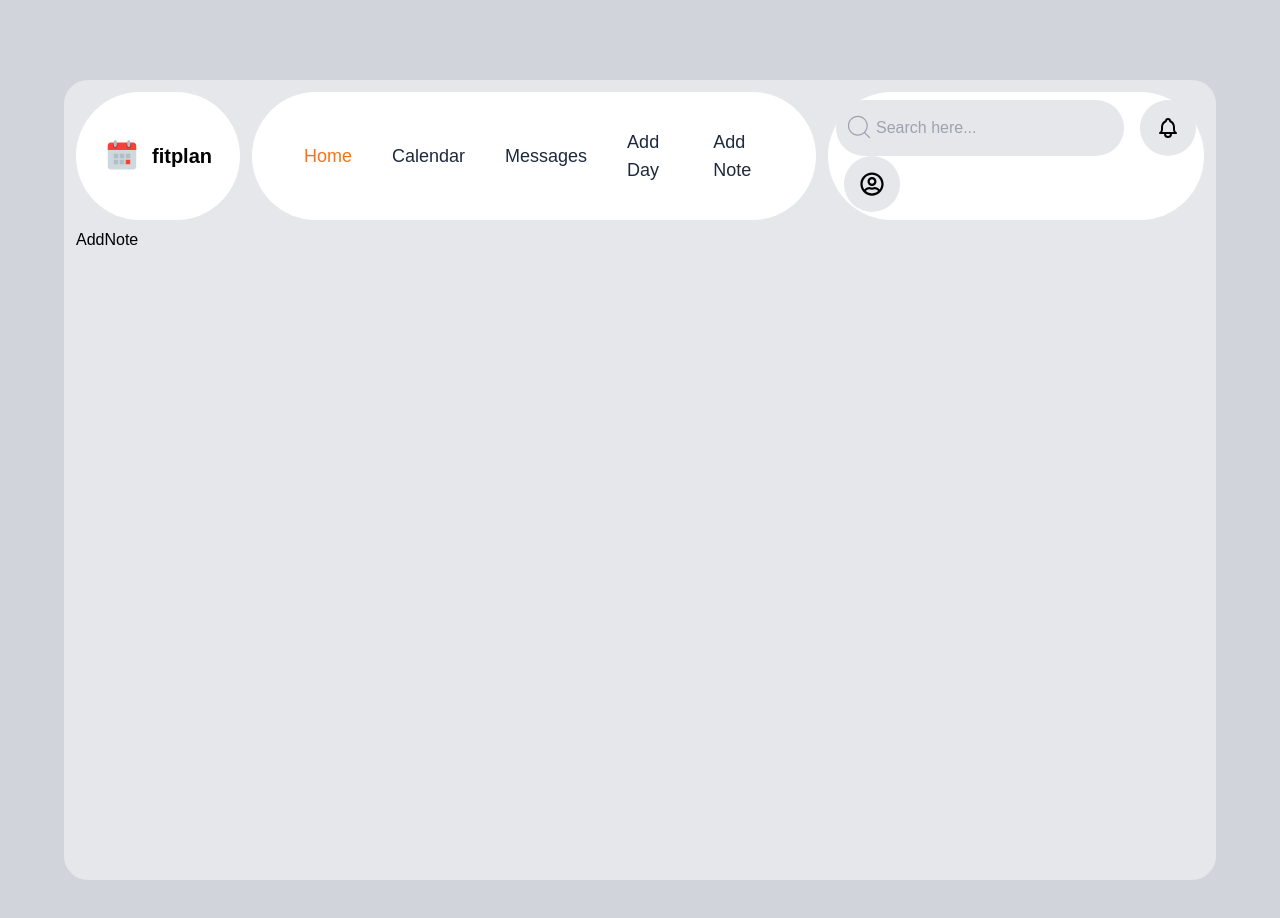
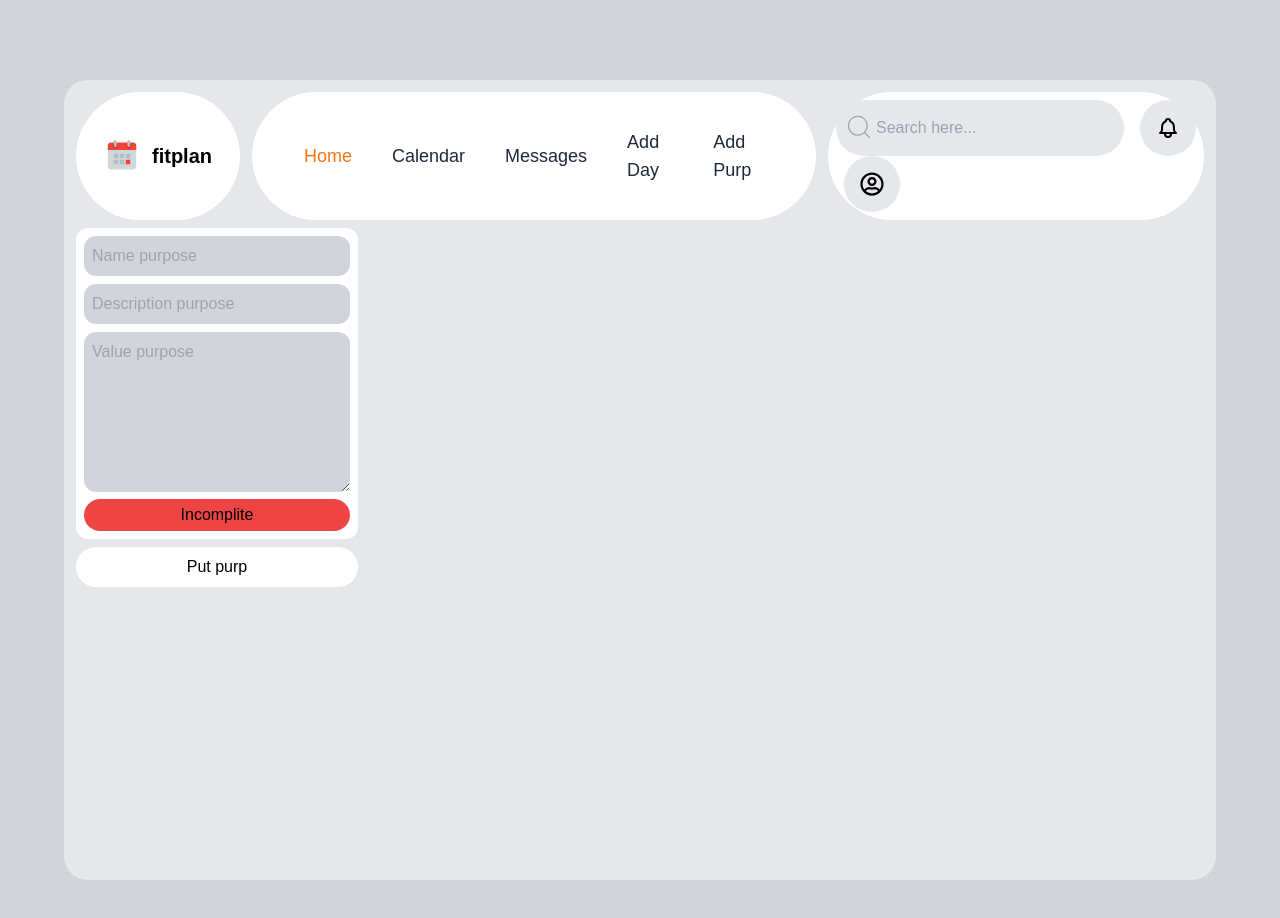
Before and after one commit to Maternykh/MERNPLAN, a React (Vite) app in the folder Frontend/: page /addNote in a window 1280 px wide. Shown: the top 918 px of the page. Built offline with nearby package versions, Linux system fonts and the light colour scheme.

Commit message:
first commit

```diff
--- a/Frontend/src/components/Header/NavBar.tsx
+++ b/Frontend/src/components/Header/NavBar.tsx
@@ -27,7 +27,7 @@ const NavBar: React.FC = () => {
       path: "/addDay",
     },
     {
-      value: "Add Note",
+      value: "Add Purp",
       path: "/addNote",
     },
   ];
--- a/Frontend/src/pages/AddNote.tsx
+++ b/Frontend/src/pages/AddNote.tsx
@@ -1,7 +1,100 @@
 import React from "react";
+import { useAppDispatch, useAppSelector } from "../Type";
+import { RootState } from "../Redux/store";
+import {
+  setClearPurps,
+  setDescPurps,
+  setIsCompletedPurps,
+  setTitlePurps,
+  setValuePurps,
+} from "../Redux/Slice/addPurps";
+import { useNavigate } from "react-router-dom";
+import axios from "axios";
+import { setLoading } from "../Redux/Slice/paramSlice";
 
 const AddNote: React.FC = () => {
-  return <div>AddNote</div>;
+  const { title, value, isCompleted, desc } = useAppSelector(
+    (state: RootState) => state.addpurp
+  );
+  const dispatch = useAppDispatch();
+  const navigate = useNavigate();
+
+  //   const OnCLickSubmit = () => {
+  //     const add = {
+  //       title,
+  //       desc,
+  //       value,
+  //       isCompleted,
+  //     };
+  //     dispatch(setLoading(true));
+  //     axios.put(`http://localhost:8888/purp/${id}`, add).then(() => {
+  //       dispatch(setLoading(false));
+  //       dispatch(setClearPurps());
+  //       navigate("/");
+  //     });
+  //   };
+  const OnCLickSubmit = () => {
+    const add = {
+      title,
+      value,
+      isCompleted,
+      desc,
+    };
+    dispatch(setLoading(true));
+    axios
+      .post(`https://fullstack-plans-app-mern.onrender.com/purp`, add)
+      .then(() => {
+        dispatch(setLoading(false));
+        dispatch(setClearPurps());
+        navigate("/");
+      });
+  };
+  return (
+    <div className="xl:w-1/4 w-full">
+      <div className=" p-2 bg-white rounded-xl mb-2">
+        <div>
+          <input
+            placeholder="Name purpose"
+            onChange={(e) => dispatch(setTitlePurps(e.target.value))}
+            className=" bg-gray-300 rounded-xl p-2 outline-none mb-2 w-full"
+            type="text"
+            value={title}
+          />
+        </div>
+        <div>
+          <input
+            onChange={(e) => dispatch(setDescPurps(e.target.value))}
+            placeholder="Description purpose"
+            className=" bg-gray-300 rounded-xl p-2 outline-none mb-2 w-full"
+            type="text"
+            value={desc}
+          />
+        </div>
+        <div>
+          <textarea
+            onChange={(e) => dispatch(setValuePurps(e.target.value))}
+            value={value}
+            placeholder="Value purpose"
+            className=" bg-gray-300 rounded-xl p-2 outline-none h-40 w-full"
+          ></textarea>
+        </div>
+        <div
+          onClick={() => dispatch(setIsCompletedPurps(!isCompleted))}
+          className={`${
+            isCompleted ? " bg-green-400" : " bg-red-500"
+          } flex justify-center rounded-full p-1 hover:cursor-pointer`}
+        >
+          {isCompleted ? "Complete" : "Incomplite"}
+        </div>
+      </div>
+      <div
+        onClick={() => OnCLickSubmit()}
+        className=" hover:cursor-pointer flex justify-center p-2 bg-white rounded-full"
+      >
+        Put purp
+      </div>
+    </div>
+  );
 };
 
 export default AddNote;
--- a/Frontend/src/pages/FullPurp.tsx
+++ b/Frontend/src/pages/FullPurp.tsx
@@ -40,7 +40,7 @@ const FullPurp: React.FC = () => {
     dispatch(setValuePurps(value));
   };
   return (
-    <div className="w-1/4">
+    <div className="xl:w-1/4 w-full">
       <div className=" bg-white rounded-xl p-2 mb-2">
         <div className=" font-bold text-xl">{title}</div>
         <div>{desc}</div>
--- a/Frontend/src/pages/Home.tsx
+++ b/Frontend/src/pages/Home.tsx
@@ -91,7 +91,7 @@ const Home: React.FC = () => {
       </div>
       <div className="  rounded-xl w-full xl:w-2/5">
         <div className=" bg-white p-2 rounded-xl mb-2">Your purpose:</div>
-        <div className=" grid grid-cols-3 gap-2">
+        <div className=" grid xl:grid-cols-3 xl:gap-2 grid-cols-2 gap-1">
           {purps.map((purp) => (
             <PurpCart {...purp} key={purp._id} />
           ))}
--- a/Frontend/src/pages/PutPurps.tsx
+++ b/Frontend/src/pages/PutPurps.tsx
@@ -2,6 +2,7 @@ import React from "react";
 import { useAppDispatch, useAppSelector } from "../Type";
 import { RootState } from "../Redux/store";
 import {
+  setClearPurps,
   setDescPurps,
   setIsCompletedPurps,
   setTitlePurps,
@@ -45,11 +46,12 @@ const PutPurps: React.FC = () => {
       .put(`https://fullstack-plans-app-mern.onrender.com/purp/${id}`, add)
       .then(() => {
         dispatch(setLoading(false));
+        dispatch(setClearPurps());
         navigate("/");
       });
   };
   return (
-    <div className="w-1/4">
+    <div className="xl:w-1/4 w-full">
       <div className=" p-2 bg-white rounded-xl mb-2">
         <div>
           <input
```
